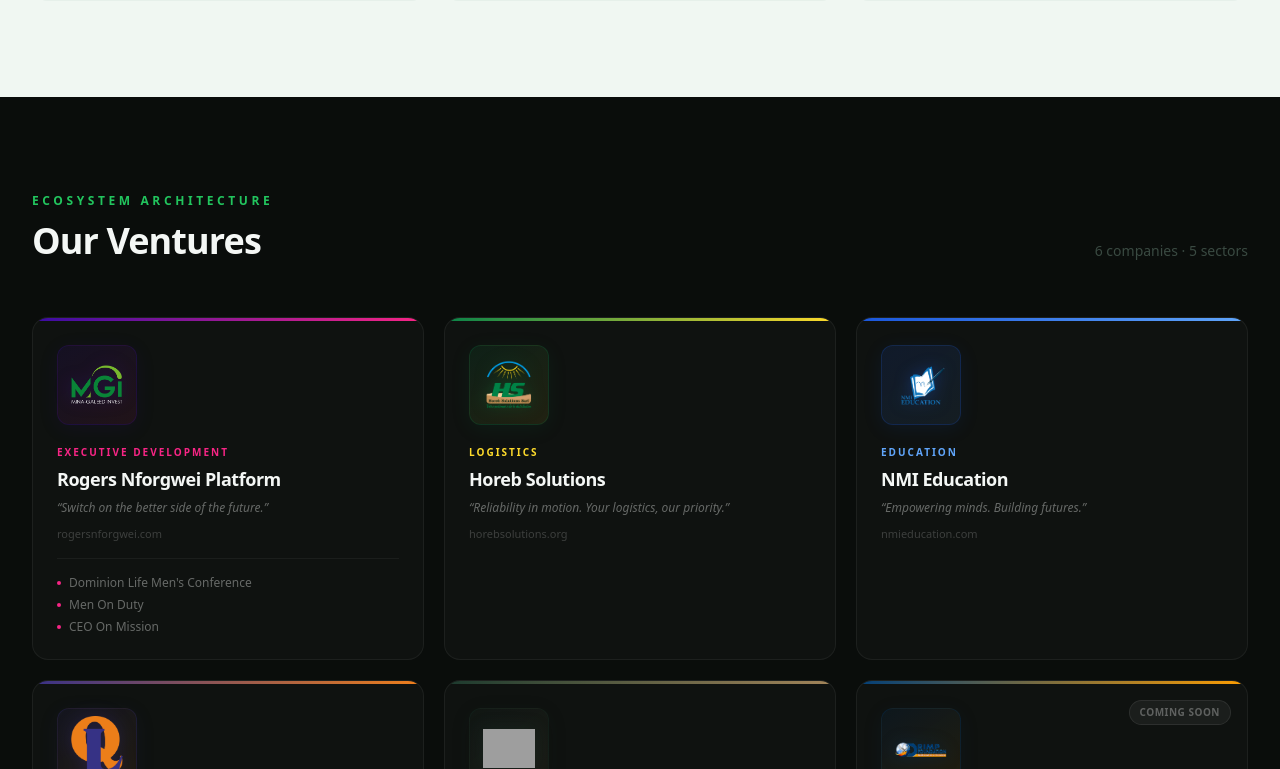
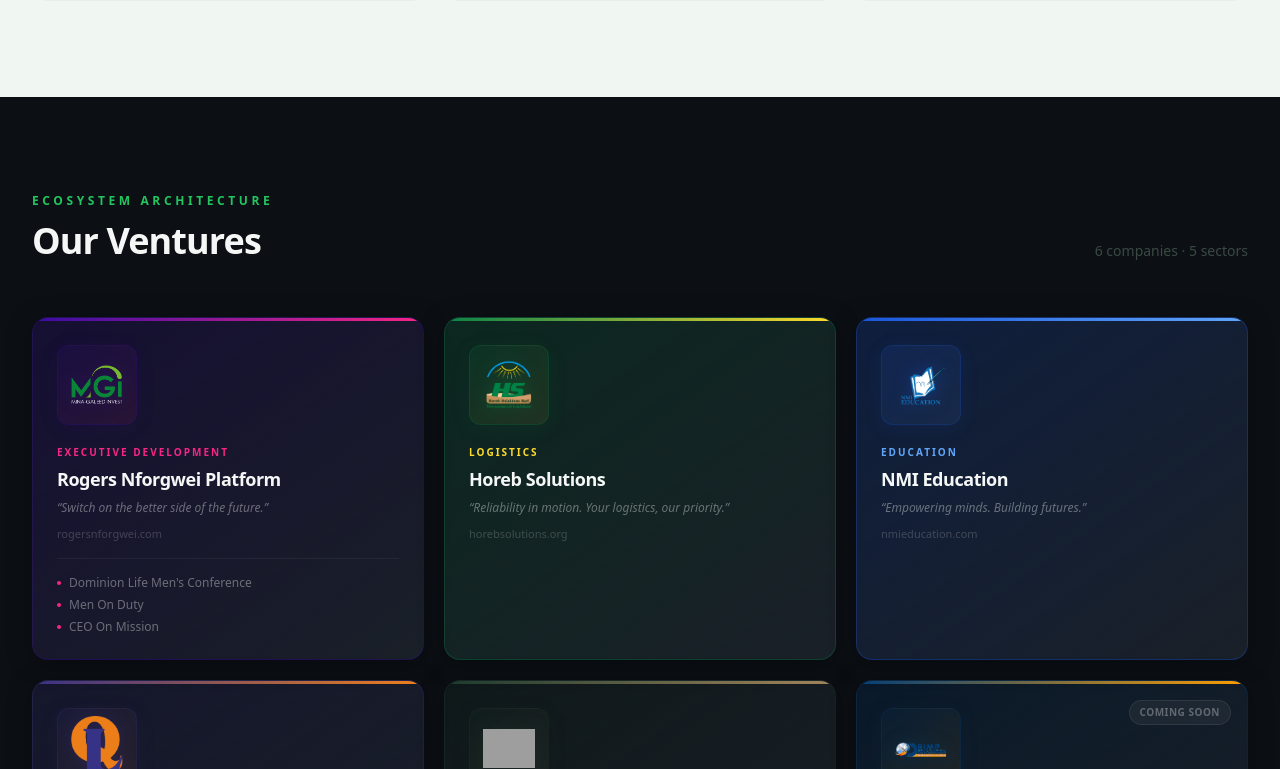
Before and after one commit to buddy1974/mgi-ecosystem, a Next.js app in the folder apps/web-mgi/: page / in a window 1280 px wide. Shown: the part 1911-2680 px from the top of the page. Built offline with nearby package versions, Linux system fonts and the light colour scheme; grey boxes are pictures that could not be loaded.

Commit message:
fix: venture cards — entity brand color background, visible contrast against dark section

```diff
--- a/apps/web-mgi/app/page.tsx
+++ b/apps/web-mgi/app/page.tsx
@@ -291,7 +291,7 @@
       </section>
 
       {/* ══ ECOSYSTEM ARCHITECTURE — DARK, PREMIUM ════════ */}
-      <section className="py-24 px-8" style={{ background: "#0a0d0b" }}>
+      <section className="py-24 px-8" style={{ background: "#0c1015" }}>
         <div className="max-w-7xl mx-auto">
           <div className="mb-14">
             <p
@@ -322,8 +322,9 @@
                 rel="noopener noreferrer"
                 className="group relative rounded-2xl overflow-hidden flex flex-col transition-all duration-500 hover:-translate-y-1.5"
                 style={{
-                  background: "#0f1210",
-                  border: "1px solid rgba(255,255,255,0.06)",
+                  background: `linear-gradient(145deg, ${v.color}35 0%, #1a2028 100%)`,
+                  border: `1px solid ${v.color}50`,
+                  boxShadow: "0 4px 24px rgba(0,0,0,0.35)",
                 }}
               >
                 {/* Hover glow — entity color */}
```
